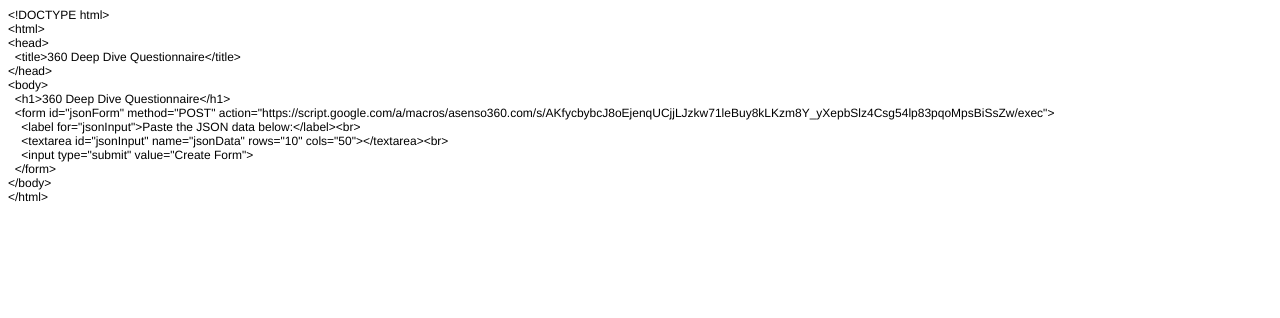
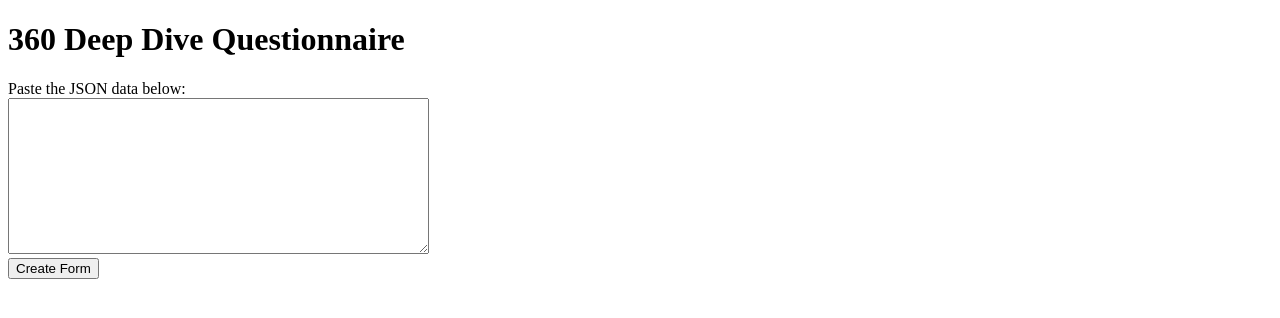
Before and after one commit to asenso360/360-deep-dive-questionnaire, a plain HTML site: page index.html in a window 1280 px wide. Drawn offline with Linux system fonts and the light colour scheme.

Commit message:
Update index.html

```diff
--- a/index.html
+++ b/index.html
@@ -1,29 +1,14 @@
-<!DOCTYPE html PUBLIC "-//W3C//DTD HTML 4.01//EN" "http://www.w3.org/TR/html4/strict.dtd">
+<!DOCTYPE html>
 <html>
 <head>
-  <meta http-equiv="Content-Type" content="text/html; charset=utf-8">
-  <meta http-equiv="Content-Style-Type" content="text/css">
-  <title></title>
-  <meta name="Generator" content="Cocoa HTML Writer">
-  <meta name="CocoaVersion" content="2487.5">
-  <style type="text/css">
-    p.p1 {margin: 0.0px 0.0px 0.0px 0.0px; font: 12.0px Helvetica}
-  </style>
+  <title>360 Deep Dive Questionnaire</title>
 </head>
 <body>
-<p class="p1">&lt;!DOCTYPE html&gt;</p>
-<p class="p1">&lt;html&gt;</p>
-<p class="p1">&lt;head&gt;</p>
-<p class="p1"><span class="Apple-converted-space">  </span>&lt;title&gt;360 Deep Dive Questionnaire&lt;/title&gt;</p>
-<p class="p1">&lt;/head&gt;</p>
-<p class="p1">&lt;body&gt;</p>
-<p class="p1"><span class="Apple-converted-space">  </span>&lt;h1&gt;360 Deep Dive Questionnaire&lt;/h1&gt;</p>
-<p class="p1"><span class="Apple-converted-space">  </span>&lt;form id="jsonForm" method="POST" action="https://script.google.com/a/macros/asenso360.com/s/AKfycbybcJ8oEjenqUCjjLJzkw71leBuy8kLKzm8Y_yXepbSlz4Csg54lp83pqoMpsBiSsZw/exec"&gt;</p>
-<p class="p1"><span class="Apple-converted-space">    </span>&lt;label for="jsonInput"&gt;Paste the JSON data below:&lt;/label&gt;&lt;br&gt;</p>
-<p class="p1"><span class="Apple-converted-space">    </span>&lt;textarea id="jsonInput" name="jsonData" rows="10" cols="50"&gt;&lt;/textarea&gt;&lt;br&gt;</p>
-<p class="p1"><span class="Apple-converted-space">    </span>&lt;input type="submit" value="Create Form"&gt;</p>
-<p class="p1"><span class="Apple-converted-space">  </span>&lt;/form&gt;</p>
-<p class="p1">&lt;/body&gt;</p>
-<p class="p1">&lt;/html&gt;</p>
+  <h1>360 Deep Dive Questionnaire</h1>
+  <form id="jsonForm" method="POST" action="https://script.google.com/a/macros/asenso360.com/s/AKfycbybcJ8oEjenqUCjjLJzkw71leBuy8kLKzm8Y_yXepbSlz4Csg54lp83pqoMpsBiSsZw/exec">
+    <label for="jsonInput">Paste the JSON data below:</label><br>
+    <textarea id="jsonInput" name="jsonData" rows="10" cols="50"></textarea><br>
+    <input type="submit" value="Create Form">
+  </form>
 </body>
 </html>
```
